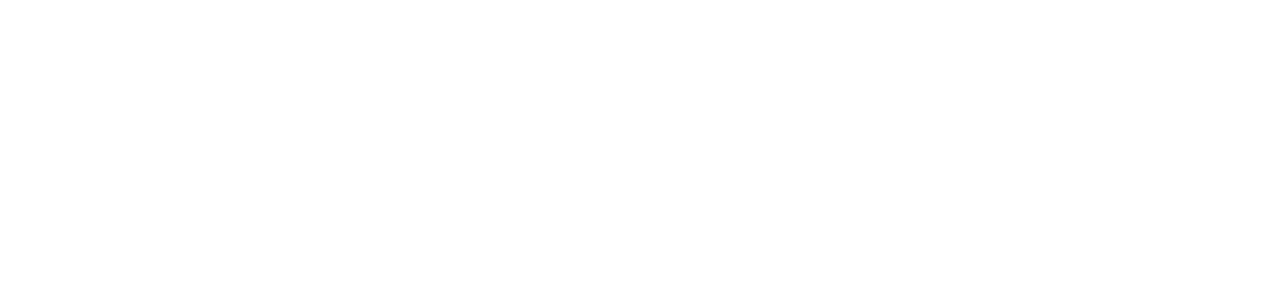
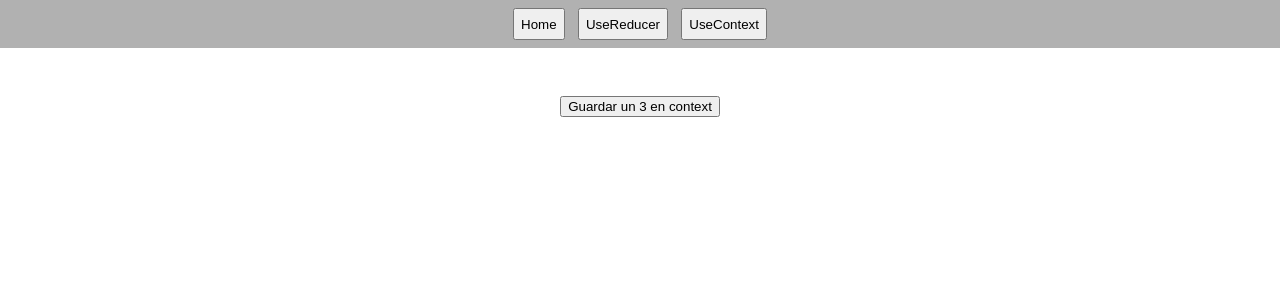
Before and after one commit to farraul/react-hooks, a React (Create React App) app: page /use-context in a window 1280 px wide. Before the commit this address had no page. Shown: the top 300 px of the page. Built offline with nearby package versions, Linux system fonts and the light colour scheme.

Commit message:
crete the context and the reducer

```diff
--- a/src/App.js
+++ b/src/App.js
@@ -1,21 +1,26 @@
-import logo from './logo.svg';
 import './App.css';
 import { BrowserRouter, Routes, Route } from 'react-router-dom';
 import Home from './pages/home';
+import PruebaContext from './storage/context/prueba-context';
+
 import UserReducer from './pages/usereducer'
+import UseContext from './pages/usecontext'
+
 import "./styles/styles.scss";
-
 
 function App() {
   return (
     <div className="App">
+      <PruebaContext>
         <BrowserRouter>
           <Routes>
             <Route path="/" element={<Home />} />
             <Route path="/use-reducer" element={<UserReducer />} />
+            <Route path="/use-context" element={<UseContext />} />
 
           </Routes>
         </BrowserRouter>
+      </PruebaContext>
 
     </div >
   );
--- a/src/components/adhoc/header.js
+++ b/src/components/adhoc/header.js
@@ -13,8 +13,10 @@ const Header = () => {
 
     return (
         <div className="header-menu">
-            <button onClick={() => goUrl("/")}>Home</button>
-            <button onClick={() => goUrl("/use-reducer")}>UseReducer</button>
+            <button className="header-menu__links" onClick={() => goUrl("/")}>Home</button>
+            <button className="header-menu__links" onClick={() => goUrl("/use-reducer")}>UseReducer</button>
+            <button className="header-menu__links" onClick={() => goUrl("/use-context")}>UseContext</button>
+
         </div>
     )
 
--- a/src/pages/home.js
+++ b/src/pages/home.js
@@ -1,12 +1,20 @@
+import Header from "../components/adhoc/header";
+import { useContext, useState } from "react";
 
-import Header from "../components/adhoc/header";
+import { IdDataToContext } from "../storage/context/prueba-context";
+
+
 const Home = () => {
 
+    const { data } = useContext(IdDataToContext);
 
     return (
-        <div>
-                <Header/>
-        </div>
+        <>
+            <Header />
+            <div className="home">
+                Esto viene el use Context: {data}
+            </div>
+        </>
     )
 
 }
--- a/src/pages/usecontext.js
+++ b/src/pages/usecontext.js
@@ -1,14 +1,32 @@
+import { useContext } from "react";
 import Header from "../components/adhoc/header";
+import { IdDataToContext } from "../storage/context/prueba-context";
 
+{/*
+1.  Creamos la carpeta storage y dentro otra llamada context y dentro de esta el archivocon la data.</p>
+    src - storage - context - ejemplo-context.js/tsx
+2.  En el archivo app envolvemos a las rutas con  <PruebaContext> e importamos
+3.  En este archivo enviamos y guardamos los datos
+4.  En la home recivimos los datos
+
+*/}
 
 const UseContext = () => {
 
+    const { setIdData } = useContext(IdDataToContext);
+
+    const saveData = () => {
+        //En el set le pasariamos los datos
+        setIdData(3);
+    }
 
 
     return (
         <>
             <Header />
-
+            <div className="use-context">
+                <button onClick={() => saveData()}>Guardar un 3 en context</button>
+            </div>
         </>
 
     )
--- /dev/null
+++ b/src/storage/context/prueba-context.js
@@ -0,0 +1,32 @@
+
+import React, { createContext, useState } from "react";
+
+
+export const IdDataToContext = createContext({
+    data: 1,
+    setIdData: () => console.log(),
+})
+
+const PruebaContext = (props) => {
+
+    const [data, setData] = useState(0);
+
+    const setIdData = (id) => {
+        setData(id);
+    }
+
+    const idDataContext = {
+        data,
+        setIdData,
+    }
+
+    return (
+        <IdDataToContext.Provider value={idDataContext}>
+            {props.children}
+        </IdDataToContext.Provider>
+    );
+
+};
+
+
+export default PruebaContext;
--- /dev/null
+++ b/src/styles/adhoc/_home.scss
@@ -0,0 +1,4 @@
+.home {
+  margin-top: 3em;
+
+}
--- /dev/null
+++ b/src/styles/adhoc/_use-context.scss
@@ -0,0 +1,7 @@
+.use-context {
+  display: flex;
+  justify-content: center;
+  flex-direction: column;
+  align-items: center;
+  margin-top: 3em;
+}
--- a/src/styles/generic/_header.scss
+++ b/src/styles/generic/_header.scss
@@ -5,4 +5,8 @@
     justify-content: center;
     box-sizing: border-box;
     padding: 0.5em;
+
+    &__links{
+        margin: 0em 0.5em;
+    }
 }
--- a/src/styles/styles.scss
+++ b/src/styles/styles.scss
@@ -1,2 +1,4 @@
 @import "./generic/header.scss";
 @import "./adhoc/use-reducer.scss";
+@import "./adhoc/use-context.scss";
+@import "./adhoc/home.scss";
```
Lines whose indentation alone changed are shown as unchanged.
